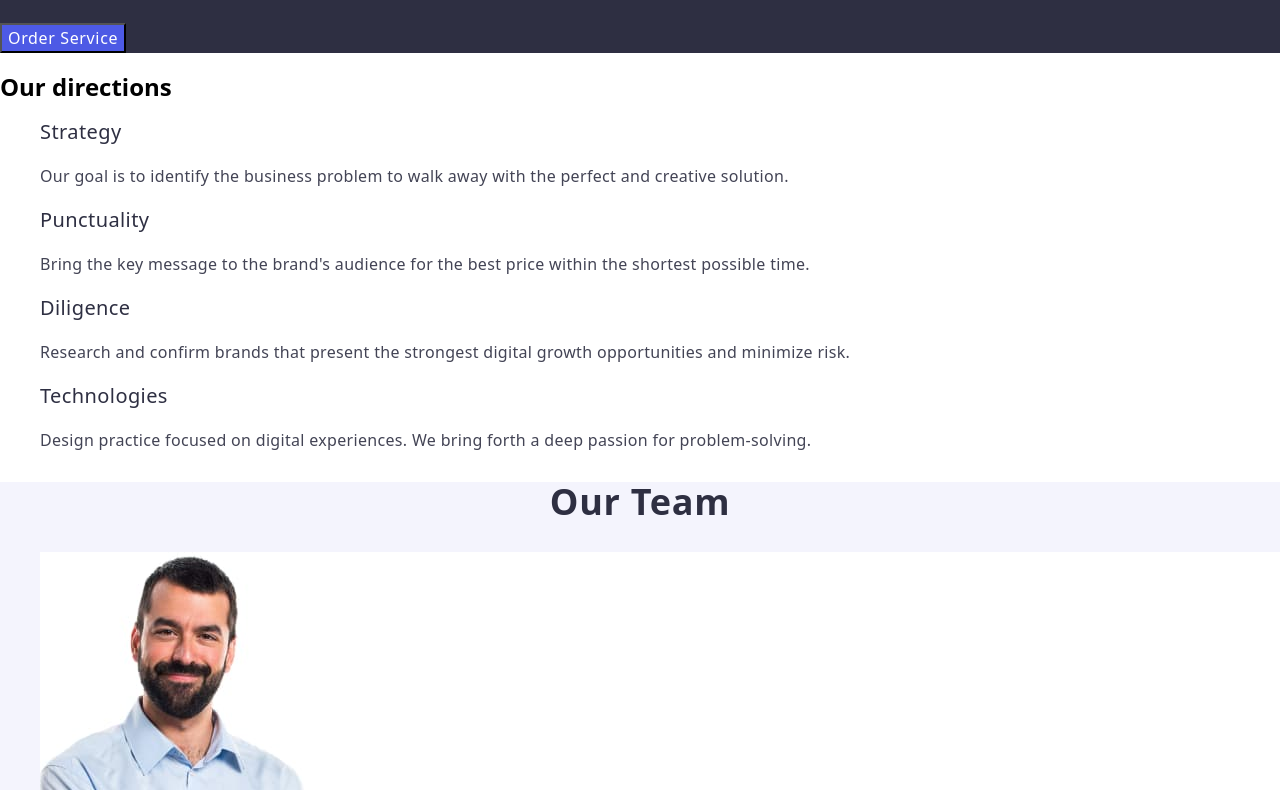
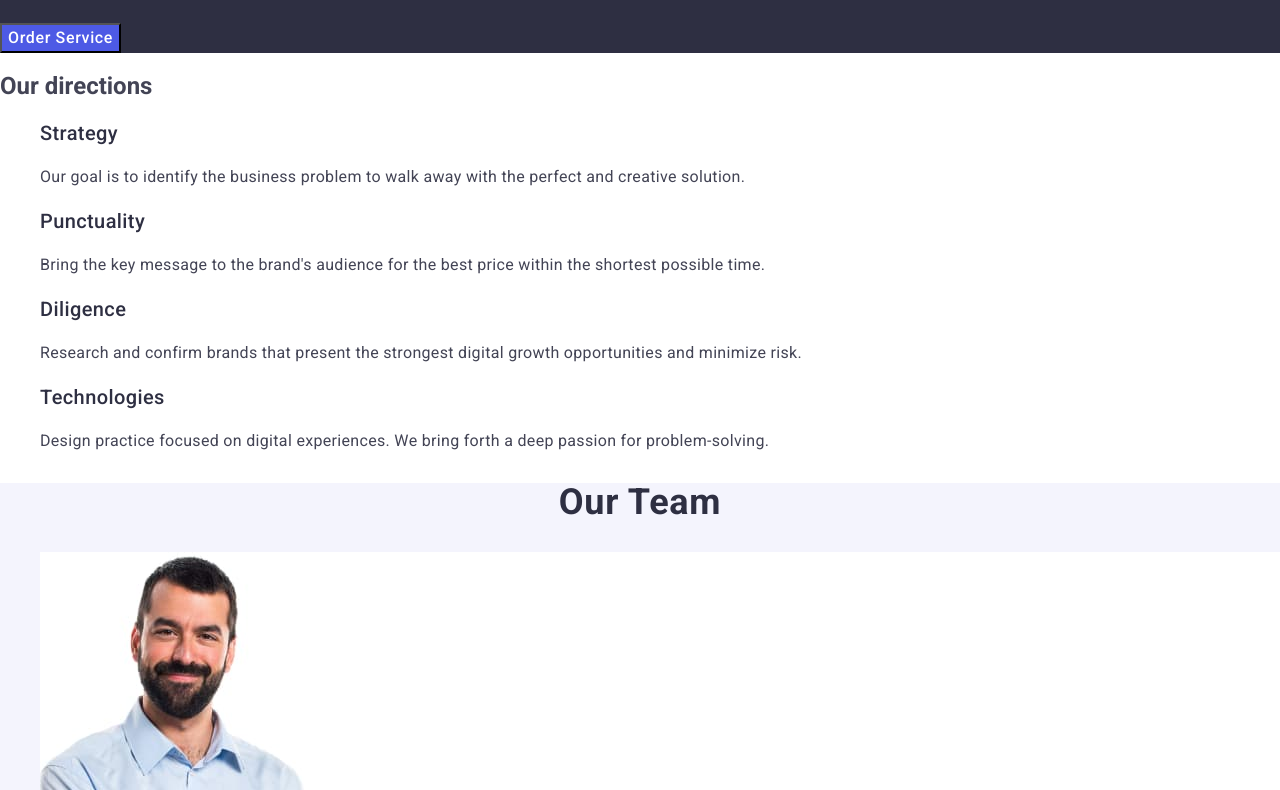
Before and after one commit to Oksana-Zaluzhna/goit-markup-hw-02, a plain HTML site: page index.html in a window 1280 px wide. Shown: the part 303-1093 px from the top of the page. Drawn offline with nearby package versions, Linux system fonts and the light colour scheme.

Commit message:
correct errors part2

```diff
--- a/css/styles.css
+++ b/css/styles.css
@@ -1,4 +1,4 @@
-.body {
+body {
   font-family: 'Roboto', sans-serif;
   color: #434455;
   background-color: #ffffff;
@@ -65,7 +65,6 @@ ul {
   color: #ffffff;
 }
 .order-service-btn {
-  font-family: inherit;
   font-weight: 500;
   font-size: 16px;
   line-height: 1.5;
```
